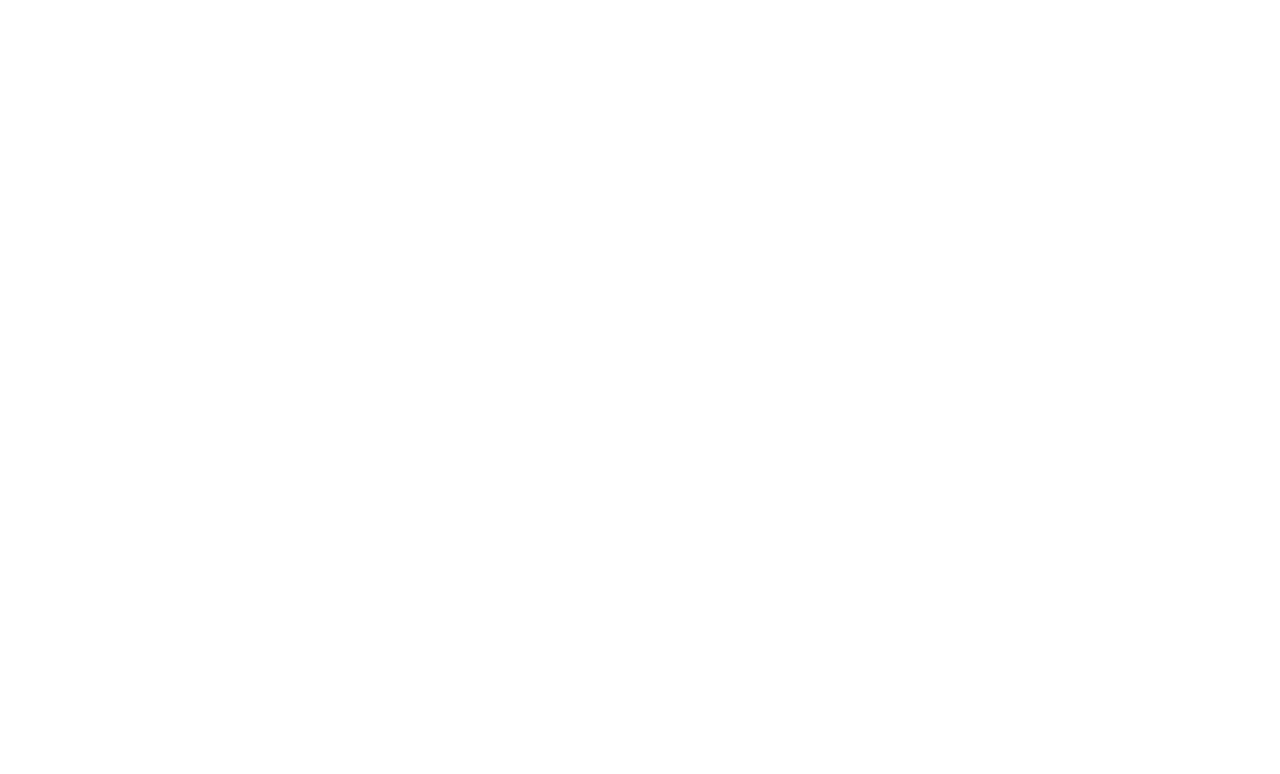
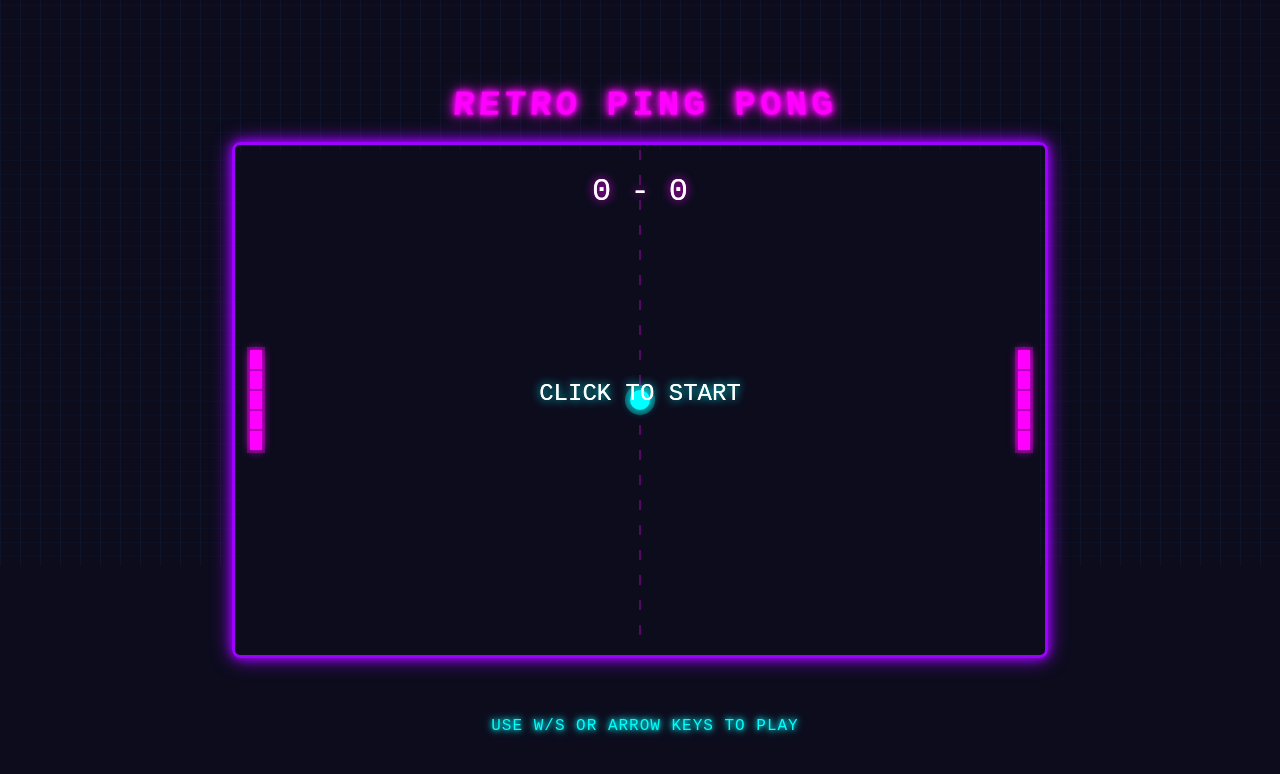
Before and after one commit to AleksGoodOmens/code-review-mock, a website built with webpack: page public/index.html in a window 1280 px wide. Built offline with nearby package versions, Linux system fonts and the light colour scheme.

Commit message:
add: RETRO mode style to the game

```diff
--- a/package.json
+++ b/package.json
@@ -5,7 +5,9 @@
   "main": "index.js",
   "scripts": {
     "start": "webpack serve --open",
-    "build": "webpack --mode production"
+    "build": "webpack --mode production",
+    "predeploy": "npm run build",
+    "deploy": "gh-pages -d dist"
   },
   "keywords": [],
   "author": "",
--- a/public/index.html
+++ b/public/index.html
@@ -3,12 +3,14 @@
 <head>
     <meta charset="UTF-8">
     <meta name="viewport" content="width=device-width, initial-scale=1.0">
-    <title>Ping Pong Game</title>
+    <title>Retro Ping Pong</title>
 </head>
 <body>
     <div class="game-container">
+        <div class="title">RETRO PING PONG</div>
         <canvas id="gameCanvas"></canvas>
         <div class="score" id="score"></div>
+        <div class="instructions">USE W/S OR ARROW KEYS TO PLAY</div>
     </div>
 </body>
 </html>
--- a/src/ball.ts
+++ b/src/ball.ts
@@ -5,22 +5,34 @@ export default class Ball {
   private speedX: number;
   private speedY: number;
   private color: string;
+  private glowAmount: number;
 
-  constructor(x: number, y: number, radius: number, speedX: number, speedY: number) {
+  constructor(x: number, y: number, radius: number, speedX: number, speedY: number, color: string = '#00ffff') {
     this.x = x;
     this.y = y;
     this.radius = radius;
     this.speedX = speedX;
     this.speedY = speedY;
-    this.color = '#ffffff';
+    this.color = color;
+    this.glowAmount = 10;
   }
 
   public draw(ctx: CanvasRenderingContext2D): void {
     ctx.beginPath();
+    ctx.arc(this.x, this.y, this.radius + 5, 0, Math.PI * 2);
+    ctx.fillStyle = 'rgba(0, 255, 255, 0.3)';
+    ctx.fill();
+    ctx.closePath();
+
+    ctx.beginPath();
     ctx.arc(this.x, this.y, this.radius, 0, Math.PI * 2);
     ctx.fillStyle = this.color;
+    ctx.shadowColor = this.color;
+    ctx.shadowBlur = this.glowAmount;
     ctx.fill();
     ctx.closePath();
+
+    ctx.shadowBlur = 0;
   }
 
   public update(canvasWidth: number, canvasHeight: number): void {
@@ -29,6 +41,9 @@ export default class Ball {
 
     if (this.y + this.radius > canvasHeight || this.y - this.radius < 0) {
       this.speedY = -this.speedY;
+
+      // HERE is a some random variation after wall bounce
+      this.speedY += (Math.random() - 0.5) * 1;
     }
   }
 
@@ -37,6 +52,11 @@ export default class Ball {
     this.y = y;
     this.speedX = this.speedX > 0 ? -5 : 5;
     this.speedY = Math.random() * 10 - 5;
+
+    this.glowAmount = 20;
+    setTimeout(() => {
+      this.glowAmount = 10;
+    }, 300);
   }
 
   public reverseX(): void {
@@ -46,6 +66,14 @@ export default class Ball {
   public increaseSpeed(): void {
     this.speedX = this.speedX > 0 ? this.speedX + 0.5 : this.speedX - 0.5;
     this.speedY = this.speedY > 0 ? this.speedY + 0.5 : this.speedY - 0.5;
+
+    const maxSpeed = 15;
+    if (Math.abs(this.speedX) > maxSpeed) {
+      this.speedX = this.speedX > 0 ? maxSpeed : -maxSpeed;
+    }
+    if (Math.abs(this.speedY) > maxSpeed) {
+      this.speedY = this.speedY > 0 ? maxSpeed : -maxSpeed;
+    }
   }
 
   public getX(): number {
--- a/src/game.ts
+++ b/src/game.ts
@@ -3,7 +3,7 @@ import Paddle from './paddle';
 
 export default class Game {
   private canvas: HTMLCanvasElement;
-  private ctx: CanvasRenderingContext2D;  // SPECIAL for Alex We using Canvas Lol
+  private ctx: CanvasRenderingContext2D;
   private ball: Ball;
   private playerPaddle: Paddle;
   private aiPaddle: Paddle;
@@ -11,6 +11,9 @@ export default class Game {
   private aiScore: number;
   private gameRunning: boolean;
   private keys: { [key: string]: boolean };
+  private paddleColor: string;
+  private ballColor: string;
+  private textColor: string;
 
   constructor(canvasId: string) {
     this.canvas = document.getElementById(canvasId) as HTMLCanvasElement;
@@ -19,12 +22,17 @@ export default class Game {
     this.canvas.width = 800;
     this.canvas.height = 500;
 
+    const computedStyle = getComputedStyle(document.documentElement);
+    this.paddleColor = computedStyle.getPropertyValue('--color-paddle').trim();
+    this.ballColor = computedStyle.getPropertyValue('--color-ball').trim();
+    this.textColor = computedStyle.getPropertyValue('--color-text').trim();
+
     const ballX = this.canvas.width / 2;
     const ballY = this.canvas.height / 2;
 
-    this.ball = new Ball(ballX, ballY, 10, 5, 5);
+    this.ball = new Ball(ballX, ballY, 10, 5, 5, this.ballColor);
 
-    const paddleWidth = 10;
+    const paddleWidth = 12;
     const paddleHeight = 100;
     const paddleSpeed = 8;
 
@@ -33,7 +41,8 @@ export default class Game {
       this.canvas.height / 2 - paddleHeight / 2,
       paddleWidth,
       paddleHeight,
-      paddleSpeed
+      paddleSpeed,
+      this.paddleColor
     );
 
     this.aiPaddle = new Paddle(
@@ -41,7 +50,8 @@ export default class Game {
       this.canvas.height / 2 - paddleHeight / 2,
       paddleWidth,
       paddleHeight,
-      paddleSpeed
+      paddleSpeed,
+      this.paddleColor
     );
 
     this.playerScore = 0;
@@ -86,7 +96,6 @@ export default class Game {
   }
 
   private checkCollision(): void {
-    // Player paddle
     if (
       this.ball.getX() - this.ball.getRadius() <= this.playerPaddle.getX() + this.playerPaddle.getWidth() &&
       this.ball.getY() >= this.playerPaddle.getY() &&
@@ -95,9 +104,9 @@ export default class Game {
     ) {
       this.ball.reverseX();
       this.ball.increaseSpeed();
+      this.createCollisionEffect(this.ball.getX(), this.ball.getY());
     }
 
-    // BOT paddle here TO DO
     if (
       this.ball.getX() + this.ball.getRadius() >= this.aiPaddle.getX() &&
       this.ball.getY() >= this.aiPaddle.getY() &&
@@ -106,7 +115,16 @@ export default class Game {
     ) {
       this.ball.reverseX();
       this.ball.increaseSpeed();
+      this.createCollisionEffect(this.ball.getX(), this.ball.getY());
     }
+  }
+
+  private createCollisionEffect(x: number, y: number): void {
+    this.ctx.beginPath();
+    this.ctx.arc(x, y, 30, 0, Math.PI * 2);
+    this.ctx.fillStyle = 'rgba(255, 0, 255, 0.2)';
+    this.ctx.fill();
+    this.ctx.closePath();
   }
 
   private checkScore(): void {
@@ -126,24 +144,44 @@ export default class Game {
   }
 
   private drawScore(): void {
-    this.ctx.fillStyle = '#ffffff';
-    this.ctx.font = '32px Arial';
+    this.ctx.fillStyle = this.textColor;
+    this.ctx.font = '32px Orbitron, monospace';
     this.ctx.textAlign = 'center';
     this.ctx.fillText(`${this.playerScore} - ${this.aiScore}`, this.canvas.width / 2, 50);
+
+    this.ctx.shadowColor = this.paddleColor;
+    this.ctx.shadowBlur = 10;
+    this.ctx.fillText(`${this.playerScore} - ${this.aiScore}`, this.canvas.width / 2, 50);
+    this.ctx.shadowBlur = 0;
+  }
+
+  private drawCenterLine(): void {
+    this.ctx.setLineDash([10, 15]);
+    this.ctx.beginPath();
+    this.ctx.moveTo(this.canvas.width / 2, 0);
+    this.ctx.lineTo(this.canvas.width / 2, this.canvas.height);
+    this.ctx.strokeStyle = 'rgba(255, 0, 255, 0.3)';
+    this.ctx.lineWidth = 2;
+    this.ctx.stroke();
+    this.ctx.setLineDash([]);
   }
 
   private drawInstructions(): void {
-    this.ctx.fillStyle = '#ffffff';
-    this.ctx.font = '24px Arial';
+    this.ctx.fillStyle = this.textColor;
+    this.ctx.font = '24px Orbitron, monospace';
     this.ctx.textAlign = 'center';
-    this.ctx.fillText('Click to Start', this.canvas.width / 2, this.canvas.height / 2);
-    this.ctx.font = '16px Arial';
-    this.ctx.fillText('Use W/S or Arrow Up/Down to move', this.canvas.width / 2, this.canvas.height / 2 + 30);
+    this.ctx.fillText('CLICK TO START', this.canvas.width / 2, this.canvas.height / 2);
+
+    this.ctx.shadowColor = this.ballColor;
+    this.ctx.shadowBlur = 10;
+    this.ctx.fillText('CLICK TO START', this.canvas.width / 2, this.canvas.height / 2);
+    this.ctx.shadowBlur = 0;
   }
 
   private draw(): void {
     this.ctx.clearRect(0, 0, this.canvas.width, this.canvas.height);
 
+    this.drawCenterLine();
     this.playerPaddle.draw(this.ctx);
     this.aiPaddle.draw(this.ctx);
     this.ball.draw(this.ctx);
--- a/src/paddle.ts
+++ b/src/paddle.ts
@@ -5,27 +5,51 @@ export default class Paddle {
   private height: number;
   private speed: number;
   private color: string;
+  private isMoving: boolean;
 
-  constructor(x: number, y: number, width: number, height: number, speed: number) {
+  constructor(x: number, y: number, width: number, height: number, speed: number, color: string = '#ff00ff') {
     this.x = x;
     this.y = y;
     this.width = width;
     this.height = height;
     this.speed = speed;
-    this.color = '#ffffff';
+    this.color = color;
+    this.isMoving = false;
   }
 
   public draw(ctx: CanvasRenderingContext2D): void {
+    ctx.fillStyle = 'rgba(255, 0, 255, 0.3)';
+    ctx.fillRect(this.x - 3, this.y - 3, this.width + 6, this.height + 6);
+
     ctx.fillStyle = this.color;
+    ctx.shadowColor = this.color;
+    ctx.shadowBlur = this.isMoving ? 15 : 10;
     ctx.fillRect(this.x, this.y, this.width, this.height);
+
+    ctx.shadowBlur = 0;
+
+    const segments = 5;
+    const segmentHeight = this.height / segments;
+
+    for (let i = 1; i < segments; i++) {
+      ctx.beginPath();
+      ctx.moveTo(this.x, this.y + i * segmentHeight);
+      ctx.lineTo(this.x + this.width, this.y + i * segmentHeight);
+      ctx.strokeStyle = 'rgba(0, 0, 0, 0.3)';
+      ctx.stroke();
+    }
+
+    this.isMoving = false;
   }
 
   public moveUp(canvasHeight: number): void {
     this.y = Math.max(0, this.y - this.speed);
+    this.isMoving = true;
   }
 
   public moveDown(canvasHeight: number): void {
     this.y = Math.min(canvasHeight - this.height, this.y + this.speed);
+    this.isMoving = true;
   }
 
   public getX(): number {
@@ -47,10 +71,15 @@ export default class Paddle {
   public autoMove(ballY: number, canvasHeight: number): void {
     const paddleCenter = this.y + this.height / 2;
 
-    if (paddleCenter < ballY - 35) {
-      this.moveDown(canvasHeight);
-    } else if (paddleCenter > ballY + 35) {
-      this.moveUp(canvasHeight);
+    // HERE is a delay to make AI DUMMYes
+    if (Math.random() > 0.2) {
+      if (paddleCenter < ballY - 30) {
+        this.moveDown(canvasHeight);
+      } else if (paddleCenter > ballY + 30) {
+        this.moveUp(canvasHeight);
+      }
     }
+
+    this.isMoving = true;
   }
 }
--- a/src/styles.css
+++ b/src/styles.css
@@ -1,3 +1,19 @@
+:root {
+  --color-bg: #0c0c1d;
+  --color-grid: rgba(33, 68, 116, 0.15);
+  --color-neon-pink: #ff00ff;
+  --color-neon-blue: #00ffff;
+  --color-neon-purple: #9d00ff;
+  --color-text: #ffffff;
+  --color-paddle: #ff00ff;
+  --color-ball: #00ffff;
+  --color-glow: rgba(255, 0, 255, 0.7);
+  --color-score: #ff00ff;
+  --font-retro: 'Orbitron', 'Press Start 2P', monospace, sans-serif;
+}
+
+@import url('https://fonts.googleapis.com/css2?family=Orbitron:wght@400;700&display=swap');
+
 body {
   margin: 0;
   padding: 0;
@@ -5,16 +21,52 @@ body {
   justify-content: center;
   align-items: center;
   height: 100vh;
-    background-color: var(--color-bg-main);
-    font-family: Arial, sans-serif;
+  background-color: var(--color-bg);
+  font-family: var(--font-retro);
+  overflow: hidden;
+  color: var(--color-text);
+  position: relative;
+}
+
+body::before {
+  content: '';
+  position: absolute;
+  top: 0;
+  left: 0;
+  right: 0;
+  bottom: 0;
+  background:
+    linear-gradient(var(--color-grid) 1px, transparent 1px),
+    linear-gradient(90deg, var(--color-grid) 1px, transparent 1px);
+  background-size: 20px 20px;
+  z-index: -1;
+  perspective: 500px;
+  transform: rotateX(45deg);
+  transform-origin: center top;
+  animation: grid-animation 15s linear infinite;
+}
+
+@keyframes grid-animation {
+  0% {
+    background-position: 0 0;
+  }
+  100% {
+    background-position: 0 20px;
+  }
 }
 
 .game-container {
   position: relative;
+  border: 3px solid var(--color-neon-purple);
+  border-radius: 8px;
+  box-shadow:
+    0 0 10px var(--color-neon-purple),
+    0 0 20px var(--color-neon-purple);
+  padding: 5px;
 }
 
 canvas {
-    background-color: var(--color-secondary);
+  background-color: var(--color-bg);
   display: block;
   margin: 0 auto;
   border-radius: 5px;
@@ -24,7 +76,40 @@ body {
   position: absolute;
   top: 10px;
   width: 100%;
-    color: var(--color-primary);
-    font-size: 24px;
+  color: var(--color-score);
+  font-size: 32px;
   text-align: center;
+  text-shadow:
+    0 0 5px var(--color-score),
+    0 0 10px var(--color-score);
+  letter-spacing: 2px;
 }
+
+.title {
+  position: absolute;
+  top: -60px;
+  width: 100%;
+  text-align: center;
+  font-size: 36px;
+  font-weight: bold;
+  color: var(--color-neon-pink);
+  text-shadow:
+    0 0 5px var(--color-neon-pink),
+    0 0 10px var(--color-neon-pink),
+    0 0 15px var(--color-neon-pink);
+  letter-spacing: 4px;
+  transform: perspective(500px) rotateX(15deg);
+}
+
+.instructions {
+  position: absolute;
+  bottom: -80px;
+  width: 100%;
+  text-align: center;
+  font-size: 16px;
+  color: var(--color-neon-blue);
+  text-shadow:
+    0 0 5px var(--color-neon-blue),
+    0 0 10px var(--color-neon-blue);
+  letter-spacing: 1px;
+}
```
Lines whose indentation alone changed are shown as unchanged.
